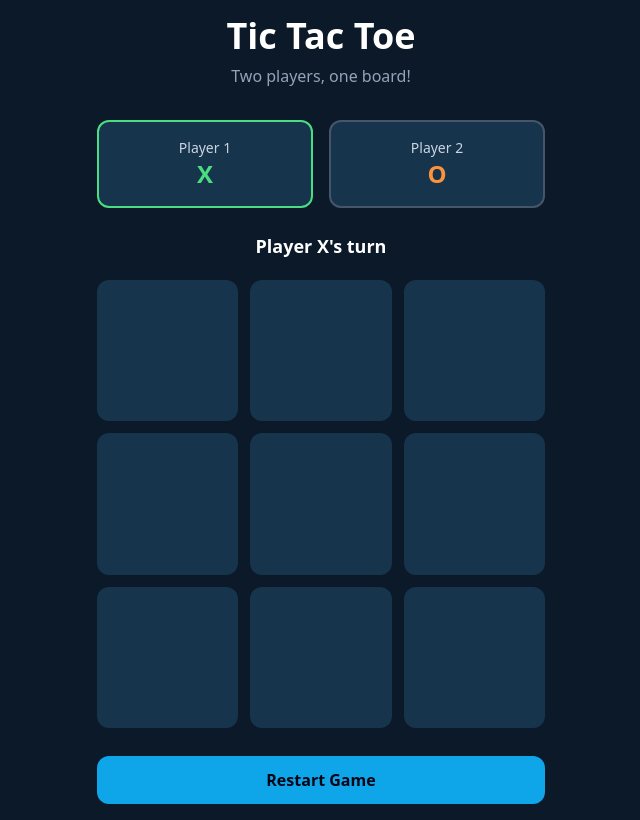
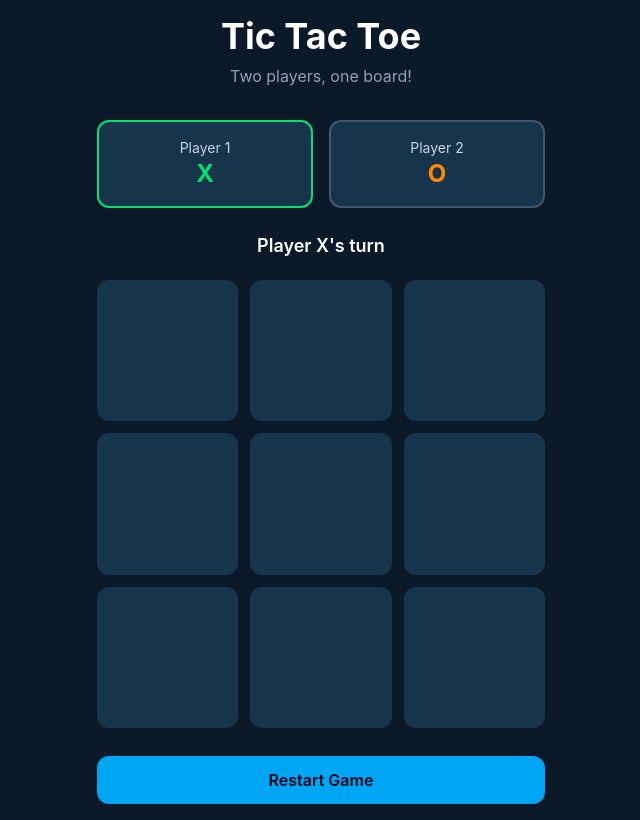
Before and after one commit to sara-shahid/Tic_Tac_Toe, a plain HTML site: page index.html in a window 1280 px wide. Shown: the whole page, without its empty margins (319-959 px from the left). Drawn offline with nearby package versions, Linux system fonts and the light colour scheme.

Commit message:
Update index.html

```diff
--- a/index.html
+++ b/index.html
@@ -5,7 +5,7 @@
   <meta charset="UTF-8">
   <meta name="viewport" content="width=device-width, initial-scale=1.0">
   <title>Tic Tac Toe</title>
-  <script src="https://cdn.tailwindcss.com"></script>
+  <link rel="stylesheet" href="src/output.css">
 </head>
 <body class="min-h-screen bg-[#0B1929] flex items-center justify-center p-4 text-white">
 
```
